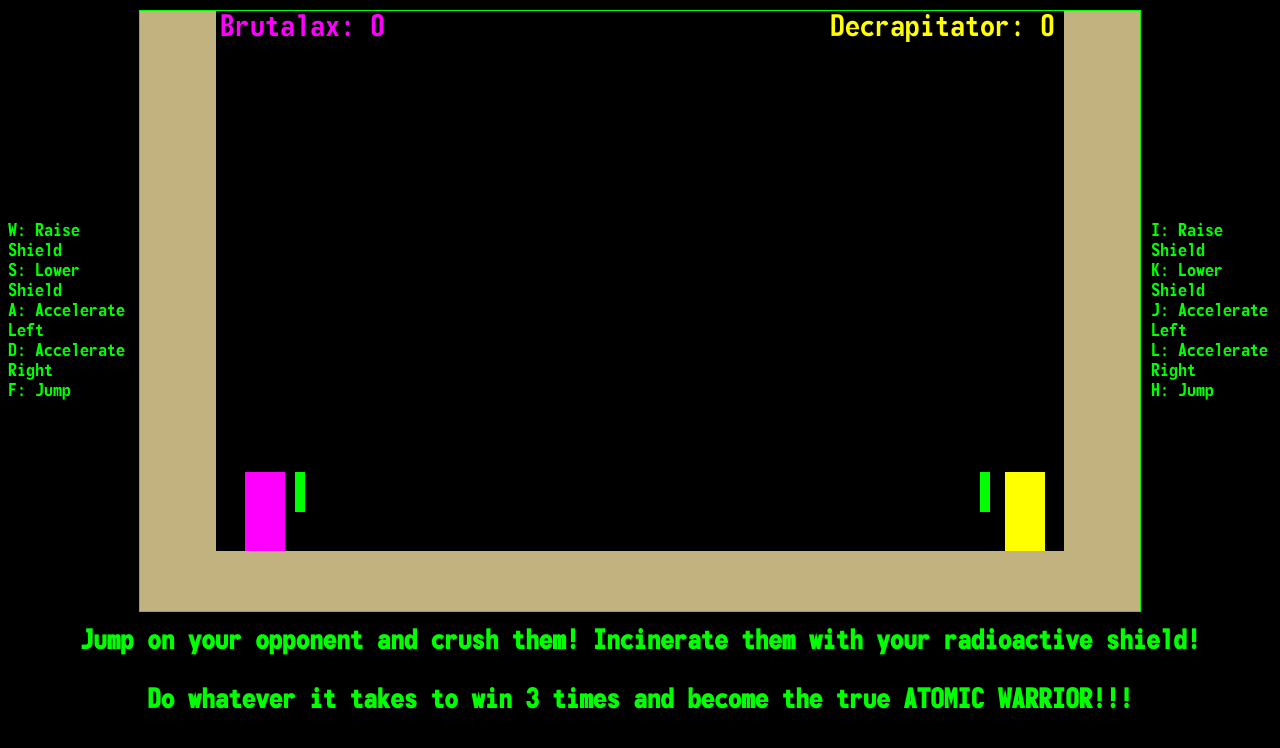
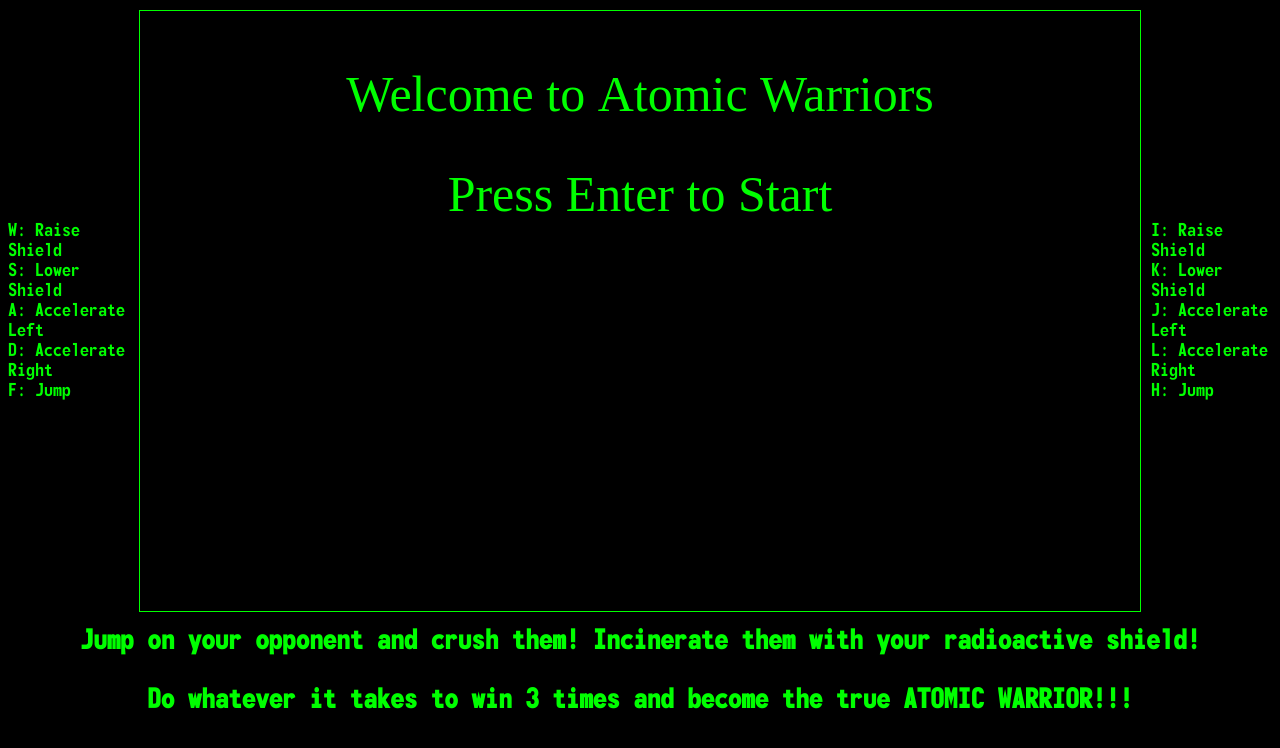
Before and after one commit to eric-pinero/atomic-warriors, a website built with webpack: page index.html in a window 1280 px wide. Shown: the part 52-800 px from the top of the page. Built offline with nearby package versions, Linux system fonts and the light colour scheme.

Commit message:
add start screen fix background music still need to fix start screen fonot

```diff
--- a/assets/style.css
+++ b/assets/style.css
@@ -3,6 +3,9 @@
     src: url(./monofonto-webfont.ttf);
 }
 
+*{
+    font-family: radioactive;
+}
 body{
       font-family: radioactive;
       font-size: 18px;
--- a/src/js/index.js
+++ b/src/js/index.js
@@ -1,13 +1,23 @@
-import Game from "./game";
-import GameView from "./game_view";
 import Match from "./match";
 document.addEventListener("DOMContentLoaded", () => {
-  // const canvasEl = document.getElementsByTagName("canvas")[0];
-  // canvasEl.width = Game.DIM_X;
-  // canvasEl.height = Game.DIM_Y;
 
-  // const ctx = canvasEl.getContext("2d");
-  // const game = new Game();
-  // new GameView(game, ctx).start();
-  new Match().start();
+  const bgMusic = new Audio("./assets/bgMusic.mp3");
+
+  const canvasEl = document.getElementsByTagName("canvas")[0];
+  canvasEl.width = 1000;
+  canvasEl.height = 600;
+  const ctx = canvasEl.getContext("2d");
+
+  ctx.clearRect(0, 0, 1000, 600);
+  ctx.fillStyle = "#000000";
+  ctx.fillRect(0, 0, 1000, 600);
+
+  ctx.fillStyle = "#00ff00";
+  ctx.font = "50px radioactive";
+  ctx.textAlign = "center";
+
+  ctx.fillText("Welcome to Atomic Warriors", 500, 100);
+  ctx.fillText("Press Enter to Start", 500, 200);
+  debugger
+  key("return", () =>  new Match(bgMusic).start());
 });
--- a/src/js/match.js
+++ b/src/js/match.js
@@ -4,12 +4,16 @@ import Stage from "./stage";
 import Sound from "./sound";
 
 class Match{
-    constructor(){
+    constructor(bgMusic){
         this.score = [0, 0];
         this.endMatch = false;
         this.matchWinner = "";
-        this.bgMusic = new Sound("/Users/mukkan/Desktop/Javascript Games/atomic-warriors/assets/bgmusic.mp3");
-        this.deathSound = new Sound("./assets/deathSound.mp3");
+        this.bgMusic = bgMusic;
+        this.bgMusic.addEventListener("canplaythrough", () => {
+            // debugger
+            this.bgMusic.play();
+        });
+        // this.deathSound = new Sound("./assets/deathSound.mp3");
     }
 
     addScore(warrior){
@@ -33,8 +37,7 @@ class Match{
         const game = new Game(this);
         const stage = new Stage();
         new GameView(this, game, ctx, stage).start();
-        // debugger
-        this.bgMusic.sound.addEventListener("load", this.bgMusic.play());
+        this.bgMusic.play();
     }
 
 
```
Also changed, not shown: dist/bundle.js.
